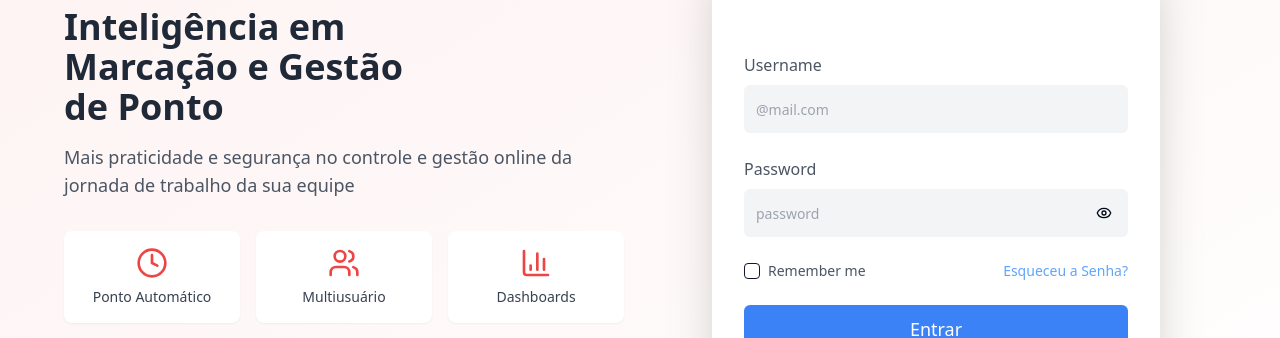
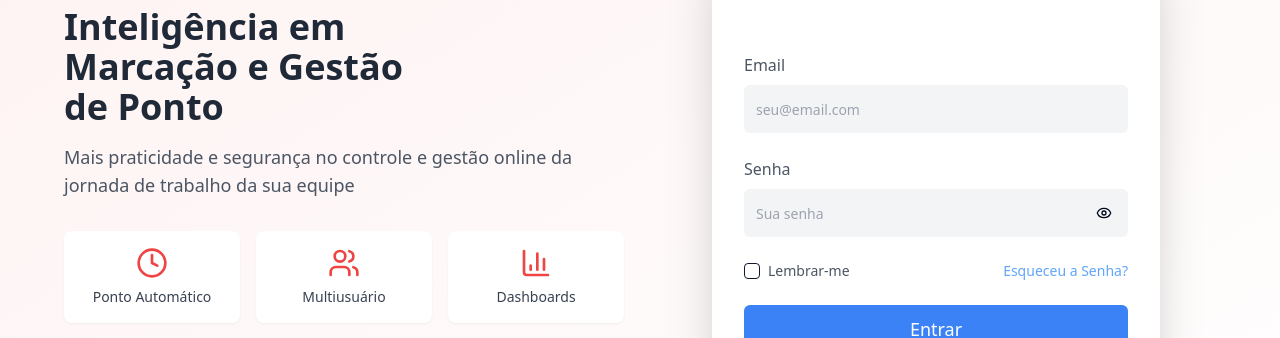
Before and after one commit to Hyuryx/tem-preco-ponto-farmacia, a React (Vite) app: page / in a window 1280 px wide. Shown: the part 187-525 px from the top of the page. Built offline with nearby package versions, Linux system fonts and the light colour scheme.

Commit message:
Refactor: Translate to Portuguese (Brazil) and apply color scheme
Translate the application to Portuguese (Brazil) and ensure the color scheme matches the design.

```diff
--- a/src/pages/Dashboard.tsx
+++ b/src/pages/Dashboard.tsx
@@ -6,7 +6,7 @@ import { Tabs, TabsContent, TabsList, TabsTrigger } from "@/components/ui/tabs";
 import { Clock, Users, BarChart3, MapPin, Settings, LogOut, Calendar, FileText, Printer } from "lucide-react";
 import { TimeClockCard } from "@/components/TimeClockCard";
 import { EmployeeList } from "@/components/EmployeeList";
-import { ReportsSection } from "@/components/ReportsSection";
+import ReportsSection from "@/components/ReportsSection";
 import { AdminPanel } from "@/components/AdminPanel";
 
 const Dashboard = () => {
@@ -144,7 +144,7 @@ const Dashboard = () => {
           </TabsContent>
 
           <TabsContent value="reports">
-            <ReportsSection currentUser={currentUser} />
+            <ReportsSection />
           </TabsContent>
 
           {currentUser.role === "admin" && (
--- a/src/pages/Index.tsx
+++ b/src/pages/Index.tsx
@@ -143,10 +143,10 @@ const Index = () => {
               {!isRegisterMode && !isResetMode && (
                 <form onSubmit={handleLogin} className="space-y-6">
                   <div className="space-y-2">
-                    <label className="text-gray-600 font-medium">Username</label>
+                    <label className="text-gray-600 font-medium">Email</label>
                     <Input
-                      type="text"
-                      placeholder="@mail.com"
+                      type="email"
+                      placeholder="seu@email.com"
                       value={loginData.username}
                       onChange={(e) => setLoginData({ ...loginData, username: e.target.value })}
                       className="bg-gray-100 border-0 text-gray-600 placeholder:text-gray-400 text-base h-12 rounded-md"
@@ -155,10 +155,10 @@ const Index = () => {
                   </div>
 
                   <div className="space-y-2 relative">
-                    <label className="text-gray-600 font-medium">Password</label>
+                    <label className="text-gray-600 font-medium">Senha</label>
                     <Input
                       type={showPassword ? "text" : "password"}
-                      placeholder="password"
+                      placeholder="Sua senha"
                       value={loginData.password}
                       onChange={(e) => setLoginData({ ...loginData, password: e.target.value })}
                       className="bg-gray-100 border-0 text-gray-600 placeholder:text-gray-400 text-base h-12 rounded-md pr-10"
@@ -184,7 +184,7 @@ const Index = () => {
                         className="data-[state=checked]:bg-red-600 data-[state=checked]:border-red-600"
                       />
                       <label htmlFor="remember" className="text-sm text-gray-600">
-                        Remember me
+                        Lembrar-me
                       </label>
                     </div>
                     <Button
```
